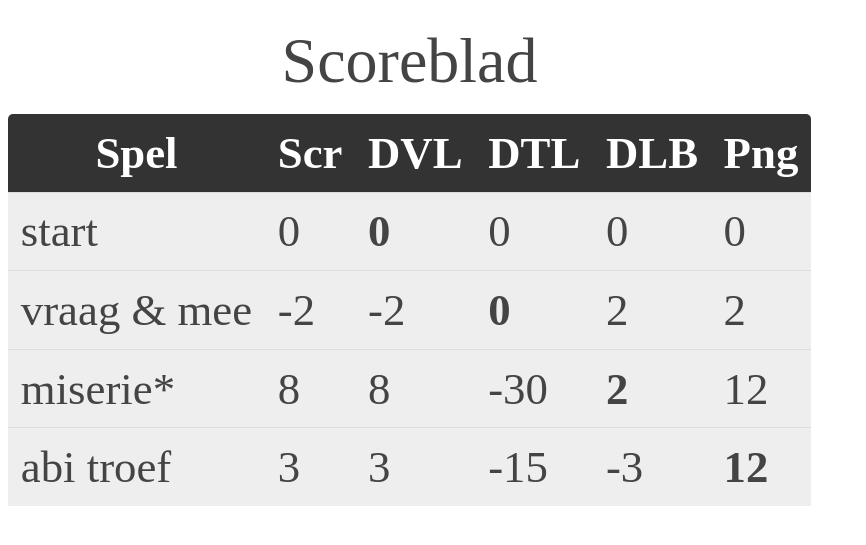
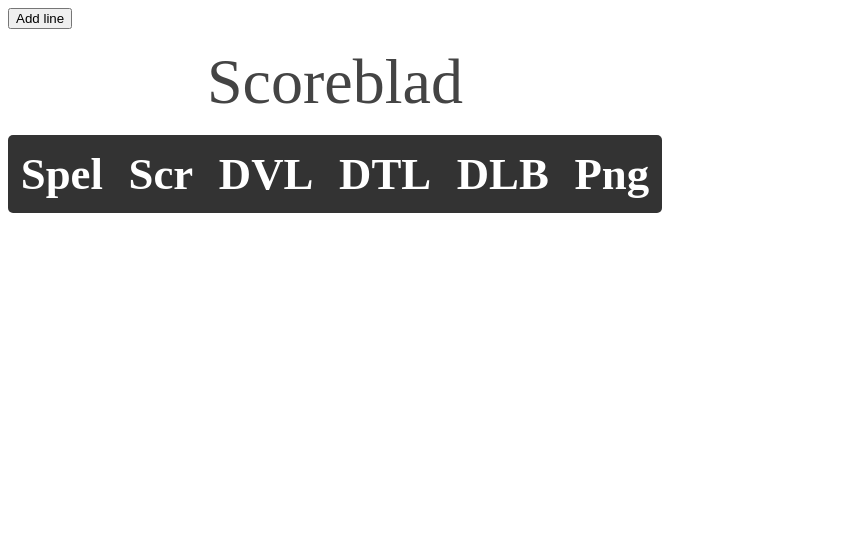
Before and after one commit to johanv/papapa, a PHP site: page / in a window 1280 px wide. Shown: the top 545 px of the page, without its empty margins (0-866 px from the left). Run offline with PHP 8.4, Linux system fonts and the light colour scheme; lists and menus that the app fills with data are empty; some libraries are stand-ins or nearby versions.

Commit message:
First backbone code.
I am still clueless. But I can add lines to the table. :)
Credits: http://arturadib.com/hello-backbonejs/

Added the hello-backbonejs script and the example table
for later reference.

```diff
--- a/index.php
+++ b/index.php
@@ -11,62 +11,107 @@
 
 <body>
 
-<table id="scoreblad">
-<caption>Scoreblad</caption>
-<thead>
-<tr><th>Spel</th><th>Scr</th><th>DVL</th><th>DTL</th><th>DLB</th><th>Png</th></tr>
-</thead>
-<tbody>
-<tr>
-	<td>start</td>
-	<td>0</td>
-	<td class="deler">0</td>
-	<td>0</td>
-	<td>0</td>
-	<td>0</td>
-</tr>
-<tr>
-	<td>vraag&nbsp;&amp;&nbsp;mee</td>
-	<td>-2</td>
-	<td>-2</td>
-	<td class="deler">0</td>
-	<td>2</td>
-	<td>2</td>
-</tr>
-<tr>
-	<td>miserie*</td>
-	<td>8</td>
-	<td>8</td>
-	<td>-30</td>
-	<td class="deler">2</td>
-	<td>12</td>
-</tr>
-<tr id="last">
-	<td>abi&nbsp;troef</td>
-	<td>3</td>
-	<td>3</td>
-	<td>-15</td>
-	<td>-3</td>
-	<td class="deler">12</td>
-</tr>
+<script src="https://cdnjs.cloudflare.com/ajax/libs/jquery/2.0.3/jquery.js"></script>
+<script src="http://ajax.cdnjs.com/ajax/libs/json2/20110223/json2.js"></script>
+<script src="http://cdnjs.cloudflare.com/ajax/libs/underscore.js/1.5.2/underscore.js"></script>
+<script src="http://cdnjs.cloudflare.com/ajax/libs/backbone.js/1.1.0/backbone-min.js"></script>
 
-</tbody>
+
+<div id="scoreblad">
+</div>
 
 <script>
-var headertext = [];
-var headers = document.querySelectorAll("#scoreblad th"),
-tablerows = document.querySelectorAll("#scoreblad th"),
-tablebody = document.querySelector("#scoreblad tbody");
+$(function(){
+  var Lijn = Backbone.Model.extend({
+    defaults: {
+      nr: 0,
+      spel: 'dummy',
+      // dubbels zal het nifty systeem worden om te kijken hoe vaak de punten
+      // in deze lijn verdubbeld worden, en of er in de volgende spelletjes ook
+      // dubbel gespeeld zal worden. Hiervoor ga ik gebruik maken van de lijn-
+      // nummers.
+      // Bijv. [14,14,15]. Als we nu op lijn 15 zitten, wordt er 3dubbel gespeeld:
+      // omdat er op lijn 15 ronde pas is, en op lijn 14 was het ook ronde pas.
+      // Op lijn 14 is er zo vaak gepast dat er ook op lijn 16 dubbel gespeeld wordt,
+      // vandaar dat 14 er twee keer in staat.
+      dubbels: [],
+      deler: 0,
+      scores: [0, 0, 0, 0, 0] // we spelen met een pisser
+    }
+  });
 
-for(var i = 0; i < headers.length; i++) {
-	var current = headers[i];
-	headertext.push( current.textContent.replace( /\r?\n|\r/,"") );
-}
+  var Blad = Backbone.Collection.extend({
+    model: Lijn
+  });
 
-for (var i = 0, row; row = tablebody.rows[i]; i++) {
-	for (var j = 0, col; col = row.cells[j]; j++) {
-		col.setAttribute("data-th", headertext[j]);
-} }
+  var LijnView = Backbone.View.extend({
+    tagName: 'tr',
+
+    initialize: function(){
+      _.bindAll(this, 'render', 'appendCell');
+    },
+
+    render: function(){
+      // I am not sure why I am doing this:
+      var self = this;
+
+      this.appendCell(this.model.get('spel'));
+      _(this.model.get('scores')).each(function(score){
+        self.appendCell(score);
+      }, this);
+
+      return this;
+    },
+
+    appendCell: function(score){
+      $(this.el).append('<td>'+score+'</td>');
+    }
+  });
+
+  var BladView = Backbone.View.extend({
+    el: $('div#scoreblad'),
+
+    events: {
+      'click button#add': 'addLijn'
+    },
+
+    initialize: function(){
+      _.bindAll(this, 'render', 'addLijn', 'appendLijn');
+
+      this.collection = new Blad();
+      this.collection.bind('add', this.appendLijn);
+
+      this.render();
+    },
+
+    render: function(){
+      // I am not sure why I am doing this:
+      var self = this;
+
+      // Die header zal uiteraard ook dynamisch moeten
+      $(this.el).append("<button id='add'>Add line</button>");
+      $(this.el).append('<table id="scoreblad"> <caption>Scoreblad</caption> <thead> <tr><th>Spel</th><th>Scr</th><th>DVL</th><th>DTL</th><th>DLB</th><th>Png</th></tr> </thead> <tbody> </tbody> </table>');
+
+      _(this.collection.models).each(function(lijn){
+        self.appendLijn(lijn);
+      }, this);
+    },
+
+    addLijn: function(){
+      var lijn = new Lijn();
+      this.collection.add(lijn);
+    },
+
+    appendLijn: function(lijn){
+      var lijnView = new LijnView({
+        model: lijn
+      });
+      $('table', this.el).append(lijnView.render().el);
+    }
+  });
+
+  var bladView = new BladView();
+}());
 </script>
 
 </body>
--- a/main.css
+++ b/main.css
@@ -1,9 +1,9 @@
-table#scoreblad caption {
+table caption {
 	font-size: 4rem; color: #444;
 	margin: 1rem;
 }
 
-table#scoreblad {
+table {
 	border-collapse: collapse;
 	font-family: Agenda-Light; font-weight: 100;
 	background: #333; color: #fff;
@@ -11,39 +11,39 @@ table#scoreblad {
 	border-radius: 5px;
 }
 
-table#scoreblad thead th { font-weight: 600; }
+table thead th { font-weight: 600; }
 
-table#scoreblad thead th, table#scoreblad tbody td {
+table thead th, table tbody td {
 	padding: .8rem; font-size: 2.8rem;
 }
 
-table#scoreblad tbody td {
+table tbody td {
 	padding: .8rem; font-size: 2.8rem;
 	color: #444; background: #eee;
 }
 
-table#scoreblad tbody tr:not(:last-child) {
+table tbody tr:not(:last-child) {
 	border-top: 1px solid #ddd;
 	border-bottom: 1px solid #ddd;
 }
 
-table#scoreblad .deler { font-weight: bold; }
+table .deler { font-weight: bold; }
 
 @media screen and (max-width: 960px) {
-table#scoreblad caption { font-size: 2rem; }
-table#scoreblad tbody td { font-size: 1.4rem }
-table#scoreblad thead th { font-size: 1.4rem }
+table caption { font-size: 2rem; }
+table tbody td { font-size: 1.4rem }
+table thead th { font-size: 1.4rem }
 }
 
 @media screen and (max-width: 600px) {
 
-table#scoreblad thead { display: none; }
+table thead { display: none; }
 
-table#scoreblad tbody td { display: block; padding: .6rem; }
+table tbody td { display: block; padding: .6rem; }
 
-table#scoreblad tbody tr td:first-child { background: #333; color: #fff; }
+table tbody tr td:first-child { background: #333; color: #fff; }
 
-table#scoreblad tbody td:before {
+table tbody td:before {
 	content: attr(data-th); font-weight: bold;
 	display: inline-block; width: 6rem;
 
```
Also changed, not shown: bb-example.html (added, +139 -0 lines), table-example.html (added, +58 -0 lines).
